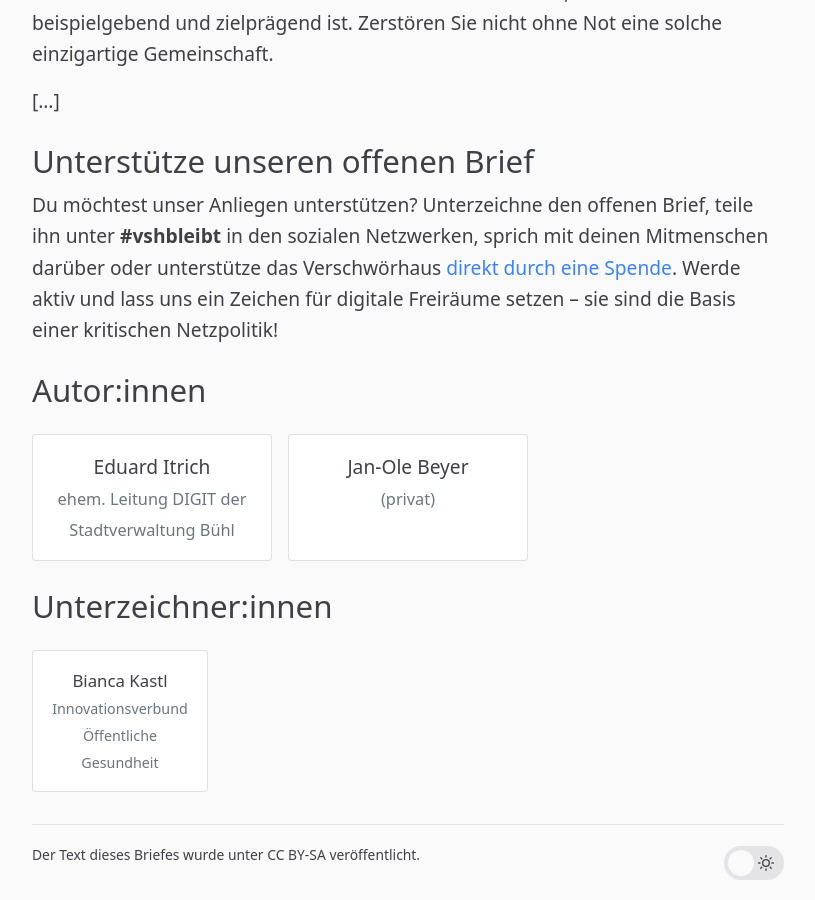
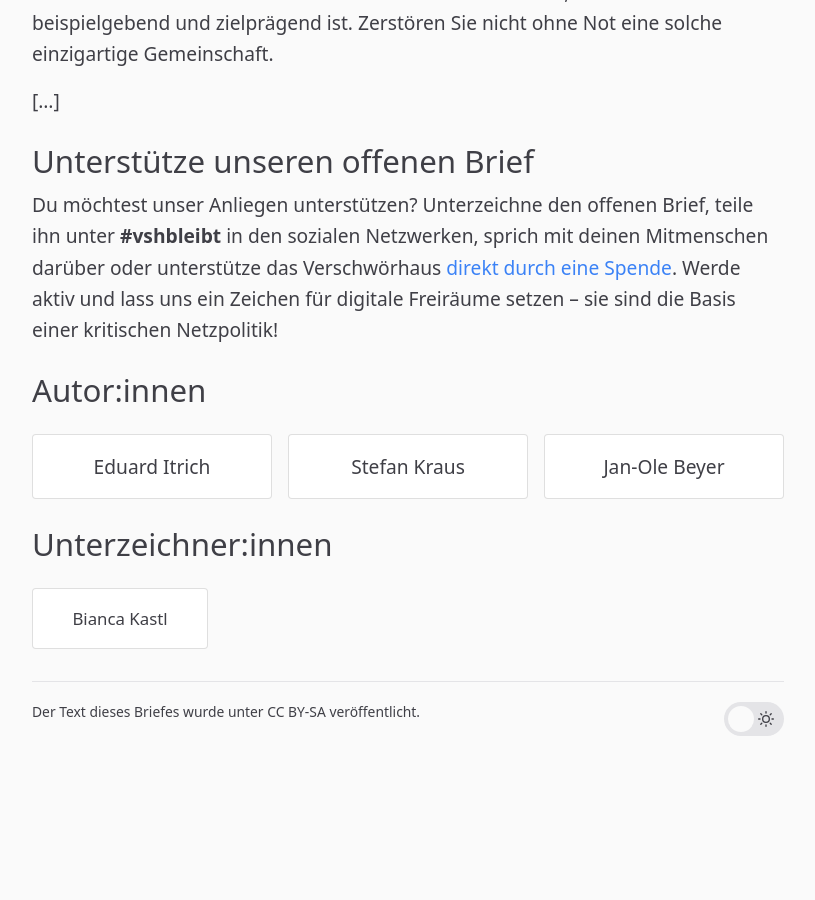
Before and after one commit to itrich/vsh-bleibt, a Jekyll site: the page built from OFFENERBRIEF.md, in a window 1280 px wide and 900 px high, scrolled down 3085 px. Shown: the whole window, without its empty margins (232-1047 px from the left). Built offline with Jekyll 4.4.1, drawn with Linux system fonts in a browser that asks for light colours; after the commit the page ends 3841 px from its top, so only the background shows below that.

Commit message:
Don't mention role of authors/signees

```diff
--- a/_data/authors.yml
+++ b/_data/authors.yml
@@ -1,6 +1,3 @@
 - name: Eduard Itrich
-  role: ehem. Leitung DIGIT der Stadtverwaltung Bühl
 - name: Stefan Kraus
-  role: Leiter Amt für Technik und Grün, Stadt Herrenberg
-  name: Jan-Ole Beyer
-  role: (privat)
+- name: Jan-Ole Beyer
--- a/_data/signees.yml
+++ b/_data/signees.yml
@@ -1,2 +1 @@
 - name: Bianca Kastl
-  role: Innovationsverbund Öffentliche Gesundheit
--- a/_includes/authors.html
+++ b/_includes/authors.html
@@ -3,8 +3,7 @@
   <div class="col">
     <div class="card h-100">
       <div class="card-body text-center">
-        <p class="card-text pb-0" style="color: #3f3f46;">{{author.name}}<br/>
-        <small class="text-muted">{{author.role}}</small></p>
+        <p class="card-text pb-0" style="color: #3f3f46;">{{author.name}}</p>
       </div>
     </div>
   </div>
--- a/_includes/signees.html
+++ b/_includes/signees.html
@@ -3,8 +3,7 @@
   <div class="col">
     <div class="card h-100">
       <div class="card-body text-center">
-        <p class="card-text pb-0" style="color: #3f3f46;">{{signee.name}}<br/>
-        <small class="text-muted">{{signee.role}}</small></p>
+        <p class="card-text pb-0" style="color: #3f3f46;">{{signee.name}}</p>
       </div>
     </div>
   </div>
```
